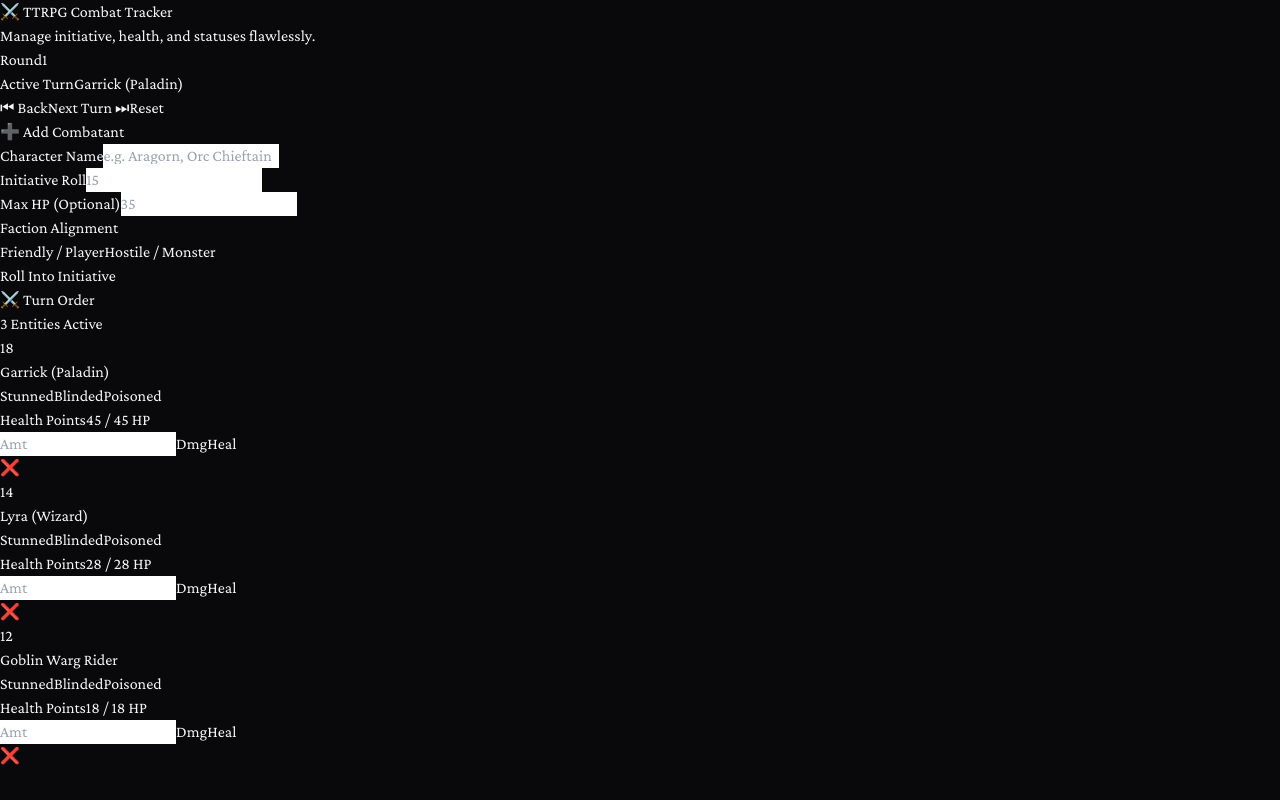
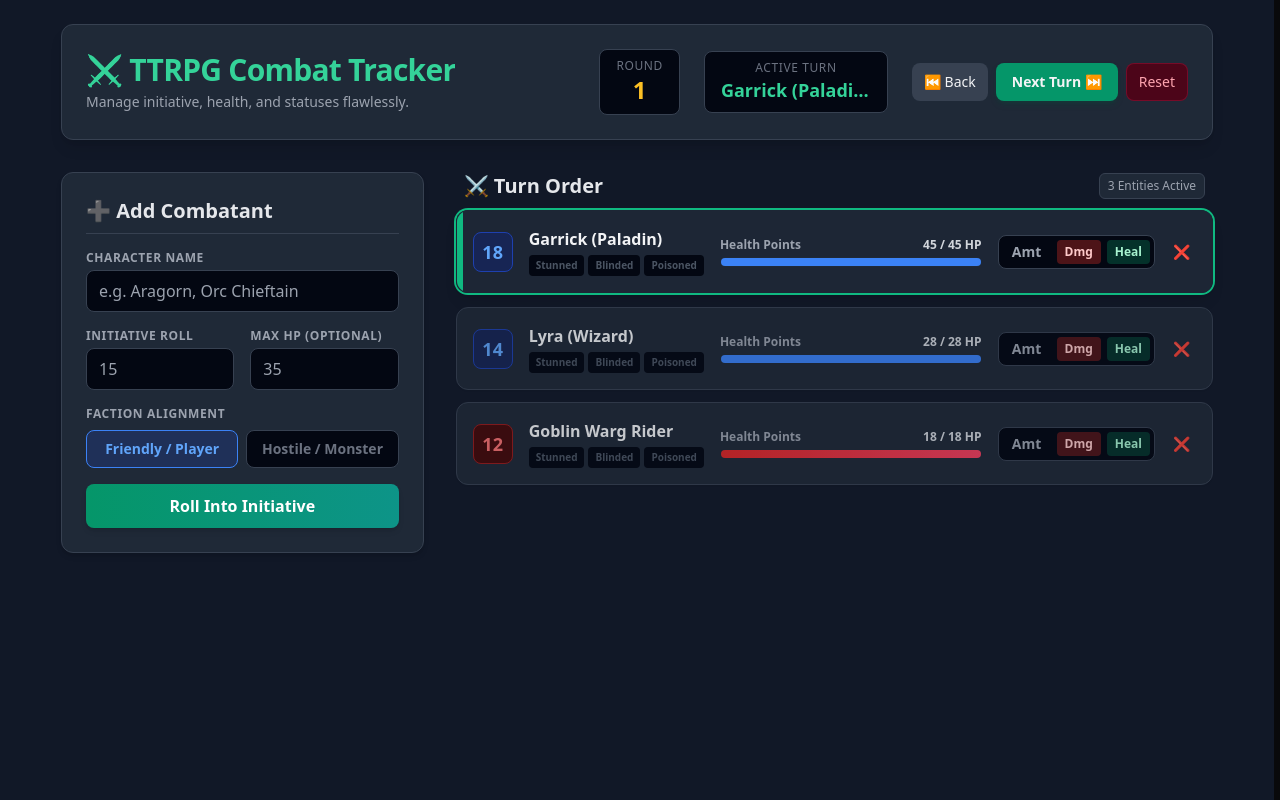
Before and after one commit to oofworkspace/rpg-combat-tracker, a React (Vite) app in the folder ttrpg-combat-tracker/: page / in a window 1280 px wide. Built offline with nearby package versions, Linux system fonts and the light colour scheme.

Commit message:
Update tailwind.config.js

```diff
--- a/ttrpg-combat-tracker/tailwind.config.js
+++ b/ttrpg-combat-tracker/tailwind.config.js
@@ -2,33 +2,11 @@
 export default {
   content: [
     "./index.html",
-    "./src/**/*.{js,ts,jsx,tsx}",
+    "./*.{js,ts,jsx,tsx}",
+    "./**/*.{js,ts,jsx,tsx}"
   ],
   theme: {
-    extend: {
-      fontFamily: {
-        // Matches the inline style: "'Crimson Pro', 'Georgia', serif"
-        serif: ['"Crimson Pro"', 'Georgia', 'serif'],
-      },
-      colors: {
-        // Tailwind's zinc/amber/red palette covers everything the dashboard
-        // uses. No custom colours are required. Extend here if you add more.
-      },
-      keyframes: {
-        'fade-in': {
-          '0%':   { opacity: '0', transform: 'translateY(4px)' },
-          '100%': { opacity: '1', transform: 'translateY(0)' },
-        },
-        pulse: {
-          '0%, 100%': { opacity: '1' },
-          '50%':       { opacity: '0.5' },
-        },
-      },
-      animation: {
-        'fade-in': 'fade-in 0.2s ease-out both',
-        pulse:     'pulse 2s cubic-bezier(0.4,0,0.6,1) infinite',
-      },
-    },
+    extend: {},
   },
   plugins: [],
 }
```
